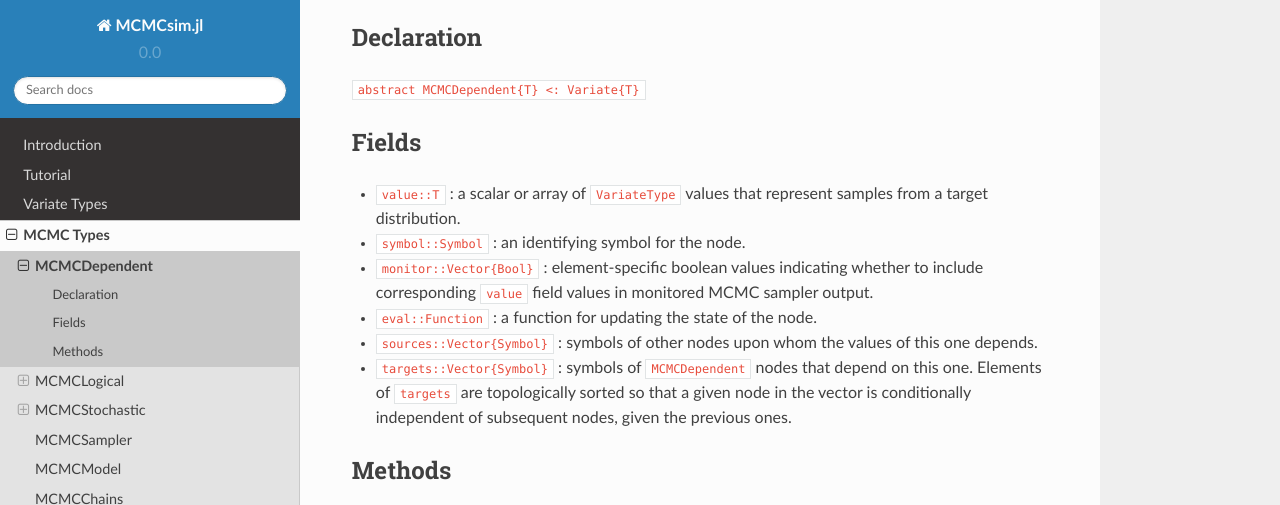
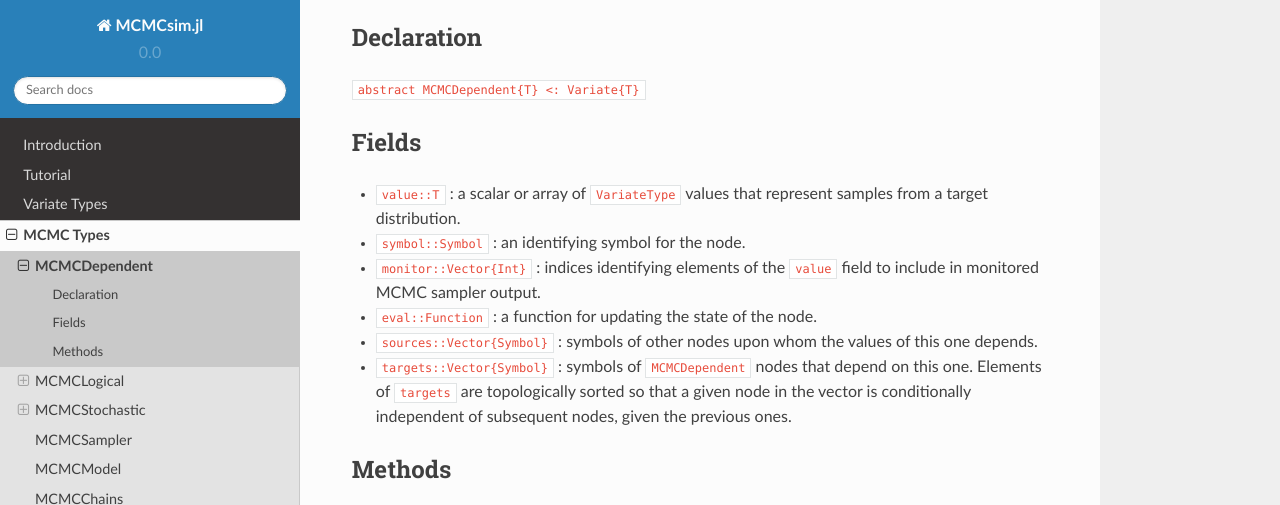
Before and after one commit to brian-j-smith/Mamba.jl, a Sphinx documentation site: the page built from doc/mcmc/dependent.rst, in a window 1280 px wide and 900 px high, scrolled down 578 px, cut to the strip 0-505 px from the top of the window. Built offline with Sphinx 7.4.7 and the Read the Docs theme 2.0.0, drawn with Linux system fonts in a browser that asks for light colours; formulas are drawn with MathJax 3; cross-references to code outside the pages are shown as plain code; some of the changed text lies outside the part shown.

Commit message:
Changed MCMCDependent 'monitor' field from boolean to integer vector.

```diff
--- a/doc/mcmc/dependent.rst
+++ b/doc/mcmc/dependent.rst
@@ -19,7 +19,7 @@ Fields
 
 * ``value::T`` : a scalar or array of ``VariateType`` values that represent samples from a target distribution.
 * ``symbol::Symbol`` : an identifying symbol for the node.
-* ``monitor::Vector{Bool}`` : element-specific boolean values indicating whether to include corresponding ``value`` field values in monitored MCMC sampler output.
+* ``monitor::Vector{Int}`` : indices identifying elements of the ``value`` field to include in monitored MCMC sampler output.
 * ``eval::Function`` : a function for updating the state of the node.
 * ``sources::Vector{Symbol}`` : symbols of other nodes upon whom the values of this one depends.
 * ``targets::Vector{Symbol}`` : symbols of ``MCMCDependent`` nodes that depend on this one.  Elements of ``targets`` are topologically sorted so that a given node in the vector is conditionally independent of subsequent nodes, given the previous ones.
@@ -66,14 +66,15 @@ Methods
 
 		The resulting numeric value of the log-density.
 
-.. function:: setmonitor!(d::MCMCDependent, monitor::Union(Bool,Vector{Bool}))
+.. function:: setmonitor!(d::MCMCDependent, monitor::Bool)
+              setmonitor!(d::MCMCDependent, monitor::Vector{Int})
 
 	Specify node elements to be included in monitored MCMC sampler output.
 
 	**Arguments**
 
 		* ``d`` : a node whose elements contain sampled MCMC values.
-		* ``momitor`` : a scalar indicating whether all elements are monitored, or a vector of element-wise indicators.
+		* ``monitor`` : a boolean indicating whether all elements are monitored, or a vector of element-wise indices of elements to monitor.
 
 	**Value**
 
@@ -113,7 +114,7 @@ Fields
 
 * ``value::T`` : a scalar or array of ``VariateType`` values that represent samples from a target distribution.
 * ``symbol::Symbol`` : an identifying symbol for the node.
-* ``monitor::Vector{Bool}`` : element-specific boolean values indicating whether to include corresponding ``value`` field values in monitored MCMC sampler output.
+* ``monitor::Vector{Int}`` : indices identifying elements of the ``value`` field to include in monitored MCMC sampler output.
 * ``eval::Function`` : a function for updating values stored in ``value``.
 * ``sources::Vector{Symbol}`` : symbols of other nodes upon whom the values of this one depends.
 * ``targets::Vector{Symbol}`` : symbols of ``MCMCDependent`` nodes that depend on this one.  Elements of ``targets`` are topologically sorted so that a given node in the vector is conditionally independent of subsequent nodes, given the previous ones.
@@ -121,8 +122,8 @@ Fields
 Constructors
 ^^^^^^^^^^^^
 
-.. function:: MCMCLogical(expr::Expr, monitor::Union(Bool,Vector{Bool})=true)
-              MCMCLogical(d::Integer, expr::Expr, monitor::Union(Bool,Vector{Bool})=true)
+.. function:: MCMCLogical(expr::Expr, monitor::Union(Bool,Vector{Int})=true)
+              MCMCLogical(d::Integer, expr::Expr, monitor::Union(Bool,Vector{Int})=true)
 
 	Construct an ``MCMCLogical`` object that defines a logical model node.
 
@@ -130,7 +131,7 @@ Constructors
 
 		* ``d`` : number of dimensions for array nodes.
 		* ``expr`` : a quoted expression or code-block defining the body of the function stored in the ``eval`` field.
-		* ``monitor`` : a scalar indicating whether all elements are monitored, or a vector of element-wise indicators.
+		* ``monitor`` : a boolean indicating whether all elements are monitored, or a vector of element-wise indices of elements to monitor.
 
 	**Value**
 
@@ -191,7 +192,7 @@ Fields
 
 * ``value::T`` : a scalar or array of ``VariateType`` values that represent samples from a target distribution.
 * ``symbol::Symbol`` : an identifying symbol for the node.
-* ``monitor::Vector{Bool}`` : element-specific boolean values indicating whether to include corresponding ``value`` field values in monitored MCMC sampler output.
+* ``monitor::Vector{Int}`` : indices identifying elements of the ``value`` field to include in monitored MCMC sampler output.
 * ``eval::Function`` : a function for updating the ``distr`` field for the node.
 * ``sources::Vector{Symbol}`` : symbols of other nodes upon whom the distributional specification for this one depends.
 * ``targets::Vector{Symbol}`` : symbols of ``MCMCDependent`` nodes that depend on this one.  Elements of ``targets`` are topologically sorted so that a given node in the vector is conditionally independent of subsequent nodes, given the previous ones.
@@ -207,8 +208,8 @@ Aliases
 Constructors
 ^^^^^^^^^^^^
 
-.. function:: MCMCStochastic(expr::Expr, monitor::Union(Bool,Vector{Bool})=true)
-              MCMCStochastic(d::Integer, expr::Expr, monitor::Union(Bool,Vector{Bool})=true)
+.. function:: MCMCStochastic(expr::Expr, monitor::Union(Bool,Vector{Int})=true)
+              MCMCStochastic(d::Integer, expr::Expr, monitor::Union(Bool,Vector{Int})=true)
 
 	Construct an ``MCMCStochastic`` object that defines a stochastic model node.
 
@@ -216,7 +217,7 @@ Constructors
 
 		* ``d`` : number of dimensions for array nodes.
 		* ``expr`` : a quoted expression or code-block defining the body of the function stored in the ``eval`` field.
-		* ``monitor`` : a scalar indicating whether all elements are monitored, or a vector of element-wise indicators.
+		* ``monitor`` : a boolean indicating whether all elements are monitored, or a vector of element-wise indices of elements to monitor.
 
 	**Value**
 
```
Also changed, not shown: doc/images/mcmcUML.png, doc/images/variateUML.png, 7 other files.
